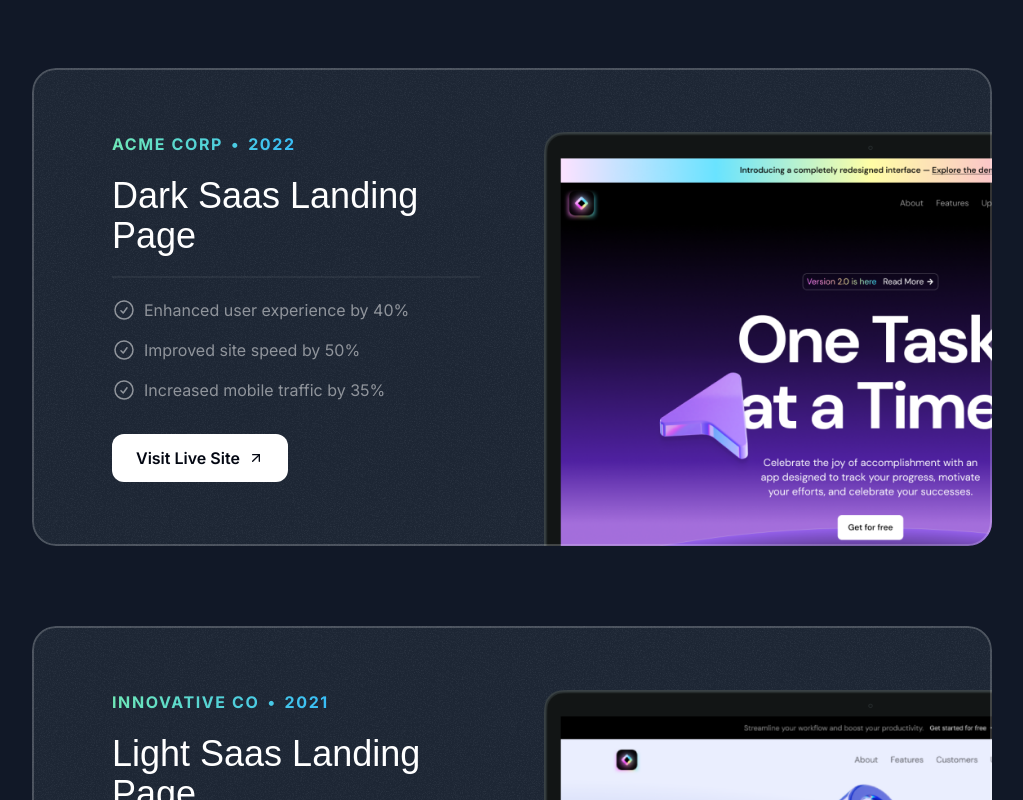
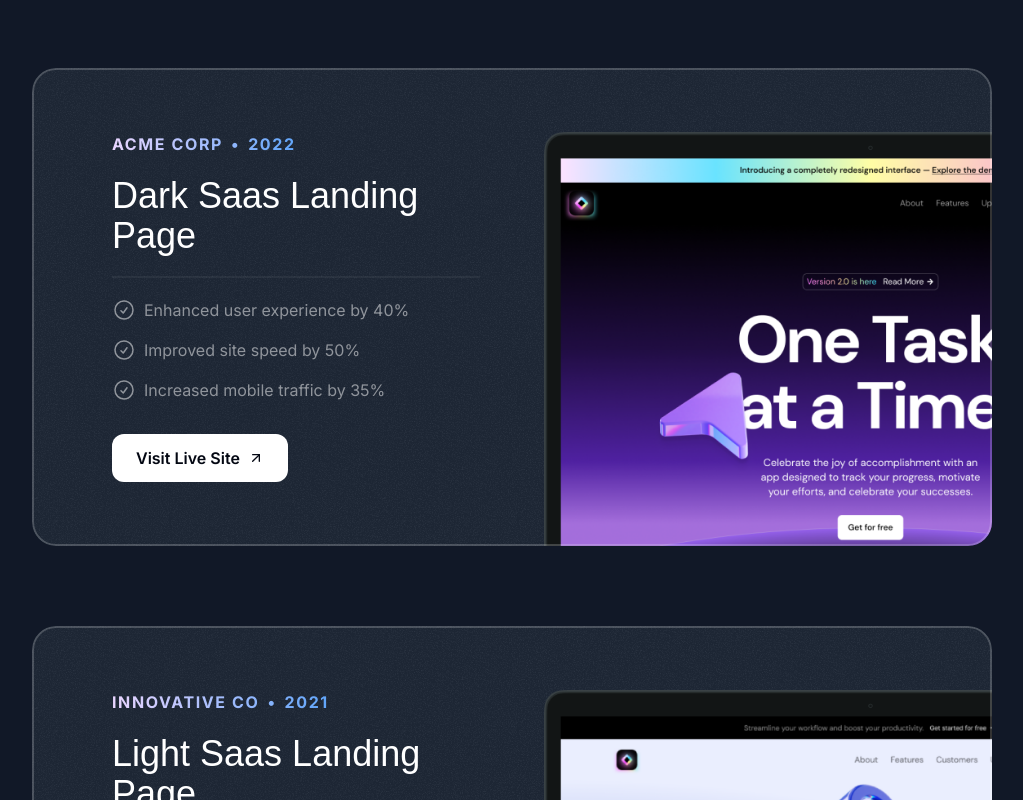
Before and after one commit to RuthlessDove/personal-website-nextjs, a Next.js app: page / in a window 1280 px wide. Shown: the part 1240-2040 px from the top of the page, without its empty margins (128-1151 px from the left). Built offline with nearby package versions, Linux system fonts and the light colour scheme; a web font is replaced by a local one.

Commit message:
Update ProjectsSection gradient colors to purple and blue

```diff
--- a/src/sections/Projects.tsx
+++ b/src/sections/Projects.tsx
@@ -68,7 +68,7 @@ export const ProjectsSection = () => {
             >
               <div className="lg:grid lg:grid-cols-2 lg:gap-16">
                 <div className="lg:pb-16">
-                  <div className="bg-gradient-to-r from-emerald-300 to-sky-400 inline-flex font-bold uppercase tracking-widest text-small gap-2 text-transparent bg-clip-text">
+                  <div className="bg-gradient-to-r from-purple-200 to-blue-400 inline-flex font-bold uppercase tracking-widest text-small gap-2 text-transparent bg-clip-text">
                     <span>{project.company}</span>
                     <span>&bull;</span>
                     <span>{project.year}</span>
```
